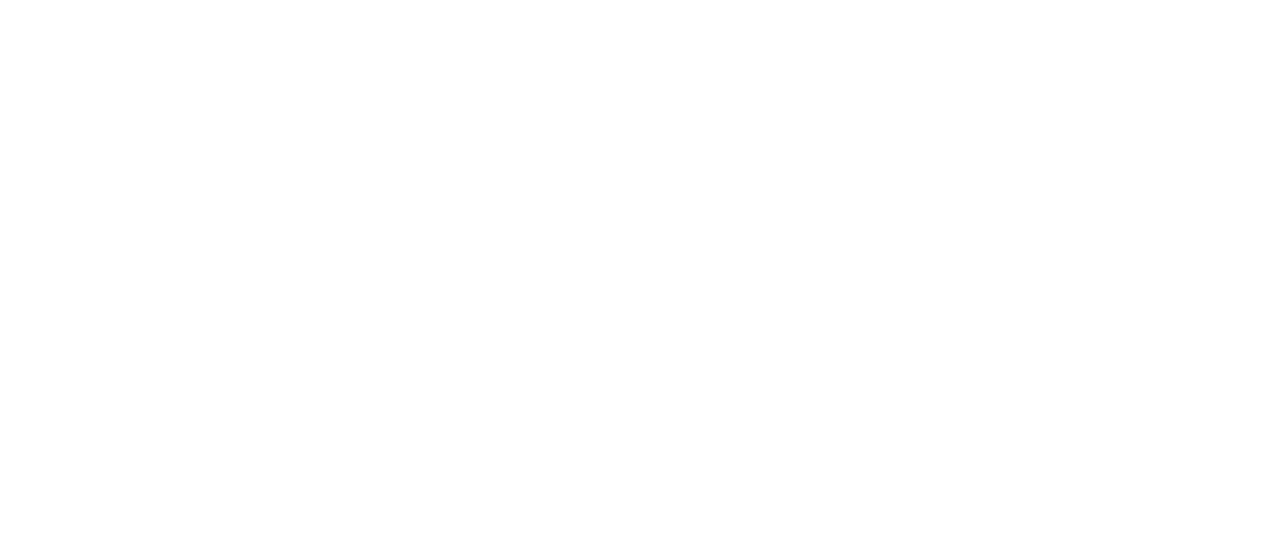
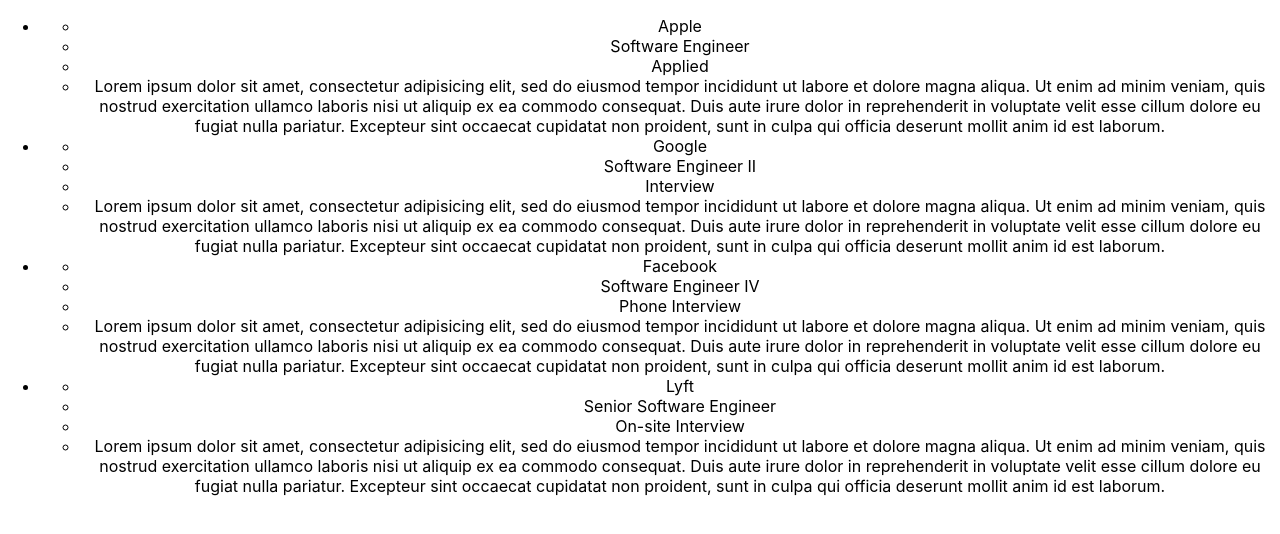
Before and after one commit to mxk5025/job-app-tracker, a React (Create React App) app: page / in a window 1280 px wide. Shown: the top 534 px of the page. Built offline with nearby package versions, Linux system fonts and the light colour scheme; the HTML template or start-up script is replaced by a standard one.

Commit message:
Some components

```diff
--- a/src/App.js
+++ b/src/App.js
@@ -1,10 +1,41 @@
 import React from 'react';
+import JobList from './components/JobList';
 import './App.css';
+
+
+
+const mockApps = [
+  {
+    company: "Apple",
+    position: "Software Engineer",
+    description: "Lorem ipsum dolor sit amet, consectetur adipisicing elit, sed do eiusmod tempor incididunt ut labore et dolore magna aliqua. Ut enim ad minim veniam, quis nostrud exercitation ullamco laboris nisi ut aliquip ex ea commodo consequat. Duis aute irure dolor in reprehenderit in voluptate velit esse cillum dolore eu fugiat nulla pariatur. Excepteur sint occaecat cupidatat non proident, sunt in culpa qui officia deserunt mollit anim id est laborum.",
+    status: "Applied",
+  },
+  {
+    company: "Google",
+    position: "Software Engineer II",
+    description: "Lorem ipsum dolor sit amet, consectetur adipisicing elit, sed do eiusmod tempor incididunt ut labore et dolore magna aliqua. Ut enim ad minim veniam, quis nostrud exercitation ullamco laboris nisi ut aliquip ex ea commodo consequat. Duis aute irure dolor in reprehenderit in voluptate velit esse cillum dolore eu fugiat nulla pariatur. Excepteur sint occaecat cupidatat non proident, sunt in culpa qui officia deserunt mollit anim id est laborum.",
+    status: "Interview",
+  },
+  {
+    company: "Facebook",
+    position: "Software Engineer IV",
+    description: "Lorem ipsum dolor sit amet, consectetur adipisicing elit, sed do eiusmod tempor incididunt ut labore et dolore magna aliqua. Ut enim ad minim veniam, quis nostrud exercitation ullamco laboris nisi ut aliquip ex ea commodo consequat. Duis aute irure dolor in reprehenderit in voluptate velit esse cillum dolore eu fugiat nulla pariatur. Excepteur sint occaecat cupidatat non proident, sunt in culpa qui officia deserunt mollit anim id est laborum.",
+    status: "Phone Interview",
+  },
+  {
+    company: "Lyft",
+    position: "Senior Software Engineer",
+    description: "Lorem ipsum dolor sit amet, consectetur adipisicing elit, sed do eiusmod tempor incididunt ut labore et dolore magna aliqua. Ut enim ad minim veniam, quis nostrud exercitation ullamco laboris nisi ut aliquip ex ea commodo consequat. Duis aute irure dolor in reprehenderit in voluptate velit esse cillum dolore eu fugiat nulla pariatur. Excepteur sint occaecat cupidatat non proident, sunt in culpa qui officia deserunt mollit anim id est laborum.",
+    status: "On-site Interview",
+  }
+];
 
 export default function App() {
 
   return (
     <div className="App">
+      <JobList jobs={mockApps} />
     </div>
   );
 }
--- /dev/null
+++ b/src/components/JobApp.js
@@ -0,0 +1,15 @@
+import React from 'react';
+
+export default function JobApp({company, position, description, status}) {
+
+  return (
+    <li>
+      <ul>
+        <li>{company}</li>
+        <li>{position}</li>
+        <li>{status}</li>
+        <li>{description}</li>
+      </ul>
+    </li>
+  );
+}
--- /dev/null
+++ b/src/components/JobList.js
@@ -0,0 +1,18 @@
+import React from 'react';
+import JobApp from './JobApp';
+
+export default function JobList({jobs}) {
+
+  return (
+    <ul>
+      { jobs.map(job =>
+        <JobApp
+          company={job.company}
+          position={job.position}
+          description={job.description}
+          status={job.status}
+        />
+      )}
+    </ul>
+  );
+}
```
Also changed, not shown: src/components/CreateButton.js (added, +8 -0 lines), 1 other file (tests, documents, lock files or other folders).
